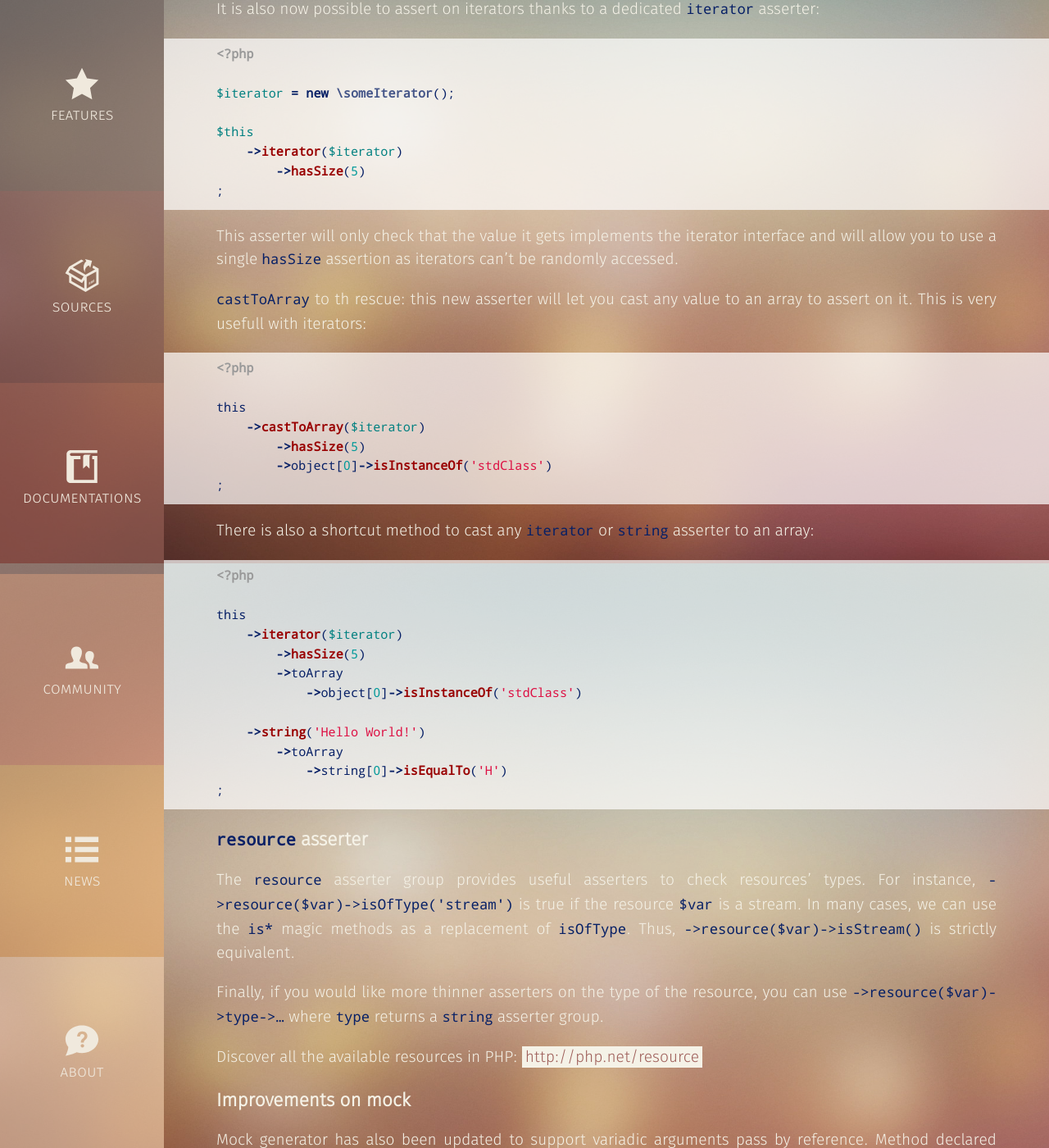
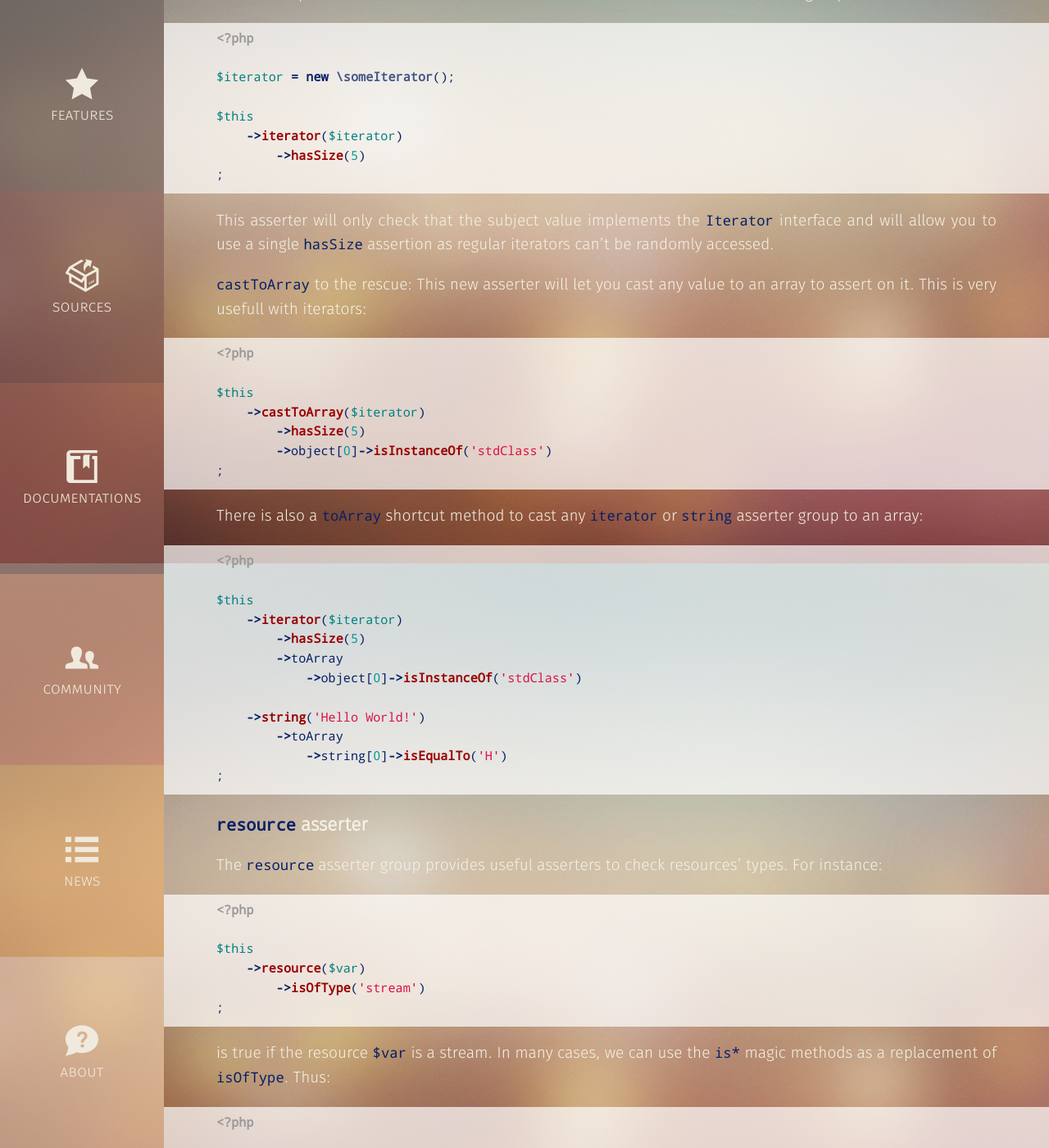
Before and after one commit to atoum/atoum.github.io, a Jekyll site: the page built from _posts/2016-01-07-release-2-5-0.markdown, in a window 1280 px wide and 1400 px high, scrolled down 2013 px. Shown: the whole window at 82% size. Built offline with Jekyll 4.4.1, drawn with Linux system fonts in a browser that asks for light colours; some of the changed text lies outside the part shown.

```diff
--- a/_posts/2016-01-07-release-2-5-0.markdown
+++ b/_posts/2016-01-07-release-2-5-0.markdown
@@ -8,19 +8,17 @@ categories: release
 
 ## Stats
 
-* 45 commits
-* 69 files changed
-* 6 contributors
-* 8 new features
-* 3 bug fixes
+* 45 commits,
+* 69 files changed,
+* 6 contributors,
+* 8 new features,
+* 3 bug fixes.
 
 ## What's new
 
 ### Asserting on child arrays
 
-Asserting on arrays has just become a bit more awesome.
-
-Remember when you wanted to assert on child arrays, you had to do things like:
+Asserting on arrays has just become a bit more awesome. Remember when you wanted to assert on child arrays, you had to do things like:
 
 {% highlight php %}
 <?php
@@ -62,7 +60,7 @@ $this
 ;
 {% endhighlight %}
 
-atoum has also always provided another syntax to assert on child arrays:
+You might also know that atoum provides an alternative syntax to assert on child arrays:
 
 {% highlight php %}
 <?php
@@ -79,7 +77,7 @@ Just choose the one you prefer and fits the best to your needs.
 
 ### `castToArray` and `iterator` asserters
 
-It is also now possible to assert on iterators thanks to a dedicated `iterator` asserter:
+This is now possible to assert on iterators thanks to a dedicated `iterator` asserter group:
 
 {% highlight php %}
 <?php
@@ -92,28 +90,28 @@ $this
 ;
 {% endhighlight %}
 
-This asserter will only check that the value it gets implements the iterator interface and will allow you to use a
-single `hasSize` assertion as iterators can't be randomly accessed.
+This asserter will only check that the subject value implements the `Iterator` interface and will allow you to use a
+single `hasSize` assertion as regular iterators can't be randomly accessed.
 
-`castToArray` to th rescue: this new asserter will let you cast any value to an array to assert on it. This is very usefull
+`castToArray` to the rescue: This new asserter will let you cast any value to an array to assert on it. This is very usefull
 with iterators:
 
 {% highlight php %}
 <?php
 
-this
+$this
     ->castToArray($iterator)
         ->hasSize(5)
         ->object[0]->isInstanceOf('stdClass')
 ;
 {% endhighlight %}
 
-There is also a shortcut method to cast any `iterator` or `string` asserter to an array:
+There is also a `toArray` shortcut method to cast any `iterator` or `string` asserter group to an array:
 
 {% highlight php %}
 <?php
 
-this
+$this
     ->iterator($iterator)
         ->hasSize(5)
         ->toArray
@@ -127,18 +125,37 @@ this
 
 ### `resource` asserter
 
-The `resource` asserter group provides useful asserters to check resources' types. For instance,
-`->resource($var)->isOfType('stream')` is true if the resource `$var` is a stream. In many cases, we can use the `is*`
-magic methods as a replacement of `isOfType`. Thus, `->resource($var)->isStream()` is strictly equivalent.
+The `resource` asserter group provides useful asserters to check resources' types. For instance:
+{% highlight php %}
+<?php
+
+$this
+    ->resource($var)
+        ->isOfType('stream')
+;
+{% endhighlight %}
+
+is true if the resource `$var` is a stream. In many cases, we can use the `is*`
+magic methods as a replacement of `isOfType`. Thus:
+{% highlight php %}
+<?php
+
+$this
+    ->resource($var)
+        ->isStream()
+;
+{% endhighlight %}
+
+is strictly equivalent.
 
 Finally, if you would like more thinner asserters on the type of the resource, you can use `->resource($var)->type->…`
 where `type` returns a `string` asserter group.
 
-Discover all the available resources in PHP: [http://php.net/resource][php_resources]
+Discover all the available resources in PHP at [http://php.net/resource][php_resources].
 
 ### Improvements on mock
 
-Mock generator has also been updated to support variadic arguments pass by reference. Method declared with such arguments
+Mock generator has been updated to support variadic arguments passed by reference. Method declared with such arguments
 will be correctly mocked.
 
 Another interesting feature around mocks is the automatic mock generation and injection. When you wanted to use mocks
@@ -183,16 +200,16 @@ mocks for its arguments ad inject them automatically.
 
 ### Stubs
 
-atoum [stubs][stubs] have also been updated according to the features introduced in this release. Don't forget to add
-them to your `composer.json` if you want to have a better IDE integration (autocompletion, ...).
+atoum [stubs][stubs] has been updated according to the features introduced in this release. Don't forget to add
+them to your `composer.json` if you want to have a better IDE integration (like autocompletion).
 
 ### Extensions
 
-Some extensions have also been updated:
+Some extensions has been updated:
 
 * The [deprecated-extension][deprecated_extension] has been published,
 * The [blackfire-extension][blackfire_extension] has been published,
-* The [ruler-extension][ruler_extension] has been updated with 4 new features, see the [changelog][ruler_extension_changelog].
+* The [ruler-extension][ruler_extension] has been updated with 4 new features, see the [changelog][ruler_extension_changelog].
 
 Thanks [Adrien Gallou][@agallou] for the amazing work he did on those extensions!
 
@@ -202,10 +219,10 @@ We also updated missing parts of the documentation. Again, [Adrien Gallou][@agal
 
 ## Links
 
-* [Milestone][milestone]
-* [Release][release]
-* [Changelog][changelog]
-* [Commits][commits]
+* [Milestone][milestone],
+* [Release][release],
+* [Changelog][changelog],
+* [Commits][commits].
 
 [milestone]: https://github.com/atoum/atoum/issues?q=milestone%3A2.5.0+is%3Aclosed
 [release]: https://github.com/atoum/atoum/releases/tag/2.5.0
```
